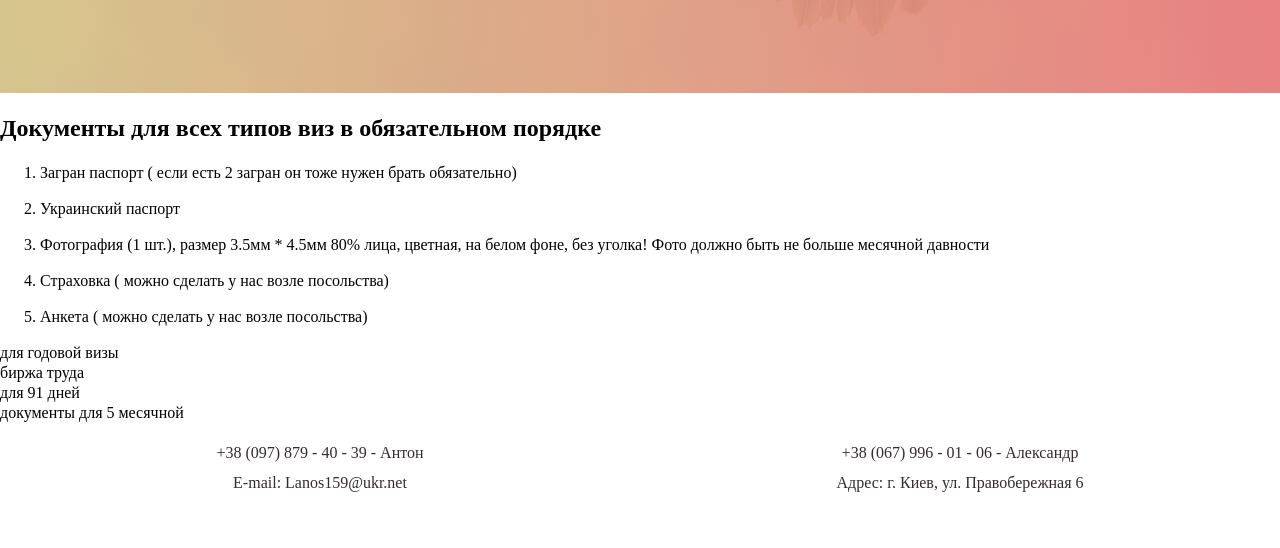
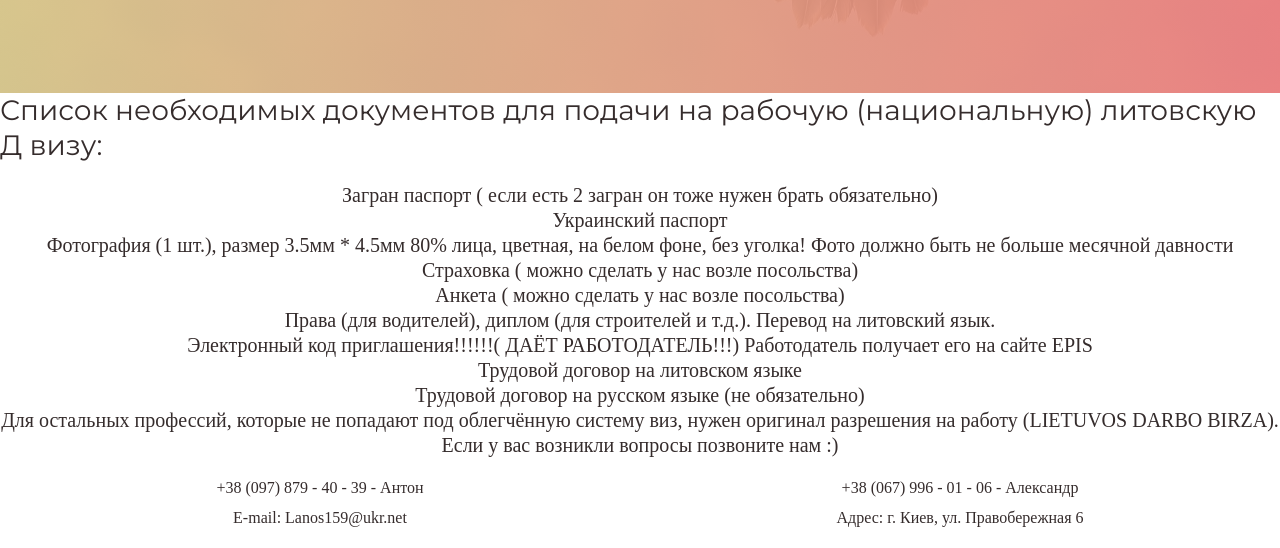
Before and after one commit to antuan159/posolstvo, a website: page src/document.html in a window 1280 px wide. Shown: the part 537-1085 px from the top of the page. Before the commit the page ends 1050 px from the top, so only its background shows below. Drawn offline with nearby package versions, Linux system fonts and the light colour scheme; files that its build step writes are made by us from their sources; a web font is replaced by a local one.

Commit message:
document add page

```diff
--- a/src/document.html
+++ b/src/document.html
@@ -59,54 +59,61 @@
 
     <main class="main">
       <div class="container">
-        <section class="">
-          <h2>Документы для всех типов виз в обязательном порядке</h2>
-          <ol>
+        <div class="row">
+          <div class="col-xs-12">
+            <section class="document-section">
+              <h2 class="document-section__title">Список необходимых документов для подачи на рабочую (национальную) литовскую Д визу: </h2>
+              <ol class="list">
                 <li>
-              <p>Загран паспорт ( если есть 2 загран он тоже нужен брать обязательно)</p>
+                  <p class="document-section__text">Загран паспорт ( если есть 2 загран он тоже нужен брать обязательно)</p>
                 </li>
                 <li>
-              <p>Украинский паспорт</p>
+                  <p class="document-section__text">Украинский паспорт</p>
                 </li>
                 <li>
-              <p>
+                  <p class="document-section__text">
                     Фотография (1 шт.), размер 3.5мм * 4.5мм 80% лица, цветная, на белом фоне, без уголка!
                     Фото должно быть не больше месячной давности
                   </p>
                 </li>
                 <li>
-              <p>
+                  <p class="document-section__text">
                     Страховка ( можно сделать у нас возле посольства)
                   </p>
                 </li>
                 <li>
-              <p>
+                  <p class="document-section__text">
                     Анкета ( можно сделать у нас возле посольства)
                   </p>
                 </li>
+                <li>
+                  <p class="document-section__text">
+                    Права (для водителей), диплом (для строителей и т.д.). Перевод на литовский язык.
+                  </p>
+                </li>
+                <li>
+                  <p class="document-section__text">
+                    Электронный код приглашения!!!!!!( ДАЁТ РАБОТОДАТЕЛЬ!!!)
+                    Работодатель получает его на сайте EPIS
+                  </p>
+                </li>
+                <li>
+                  <p class="document-section__text">
+                    Трудовой договор на литовском языке
+                  </p>
+                </li>
+                <li>
+                  <p class="document-section__text">
+                    Трудовой договор на русском языке (не обязательно)
+                  </p>
+                </li>
               </ol>
+              <p class="document-section__text">
+                Для остальных профессий, которые не попадают под
+                облегчённую систему виз, нужен оригинал разрешения на работу (LIETUVOS DARBO BIRZA).
+              </p>
+              <p class="document-section__text">Если у вас возникли вопросы позвоните нам :)</p>
             </section>
-
-
-
-        <div class="row">
-          <div class="col-xs-12">
-            для годовой визы
-          </div>
-        </div>
-        <div class="row">
-          <div class="col-xs-12">
-            биржа труда
-          </div>
-        </div>
-        <div class="row">
-          <div class="col-xs-12">
-            для 91 дней
-          </div>
-        </div>
-        <div class="row">
-          <div class="col-xs-12">
-            документы для 5 месячной
           </div>
         </div>
       </div>
--- /dev/null
+++ b/src/scss/document-section/_document-section__text.scss
@@ -0,0 +1,12 @@
+.document-section__text {
+  margin: 0;
+  font-weight: normal;
+  text-align: center;
+  @include font(18px, $f-Gabriela, $c-black);
+}
+
+@media ($m-tablet) {
+  .document-section__text {
+    font-size: 20px;
+  }
+}
--- /dev/null
+++ b/src/scss/document-section/_document-section__title.scss
@@ -0,0 +1,11 @@
+.document-section__title {
+  @include font($fs-26px, $f-monserrat, $c-black);
+  margin: 0;
+  font-weight: normal;
+  margin-bottom: 20px;
+}
+@media ($m-tablet) {
+  .document-section__title {
+    font-size: 28px;
+  }
+}
--- a/src/scss/style.scss
+++ b/src/scss/style.scss
@@ -45,3 +45,8 @@
 
 //instruction page
 @import "instruction/title";
+
+//document page
+@import "document-section/document-section";
+@import "document-section/document-section__title";
+@import "document-section/document-section__text";
```
Also changed, not shown: build/css/style.css, build/document.html, src/scss/document-section/_document-section.scss (added). Lines whose indentation alone changed are shown as unchanged.
